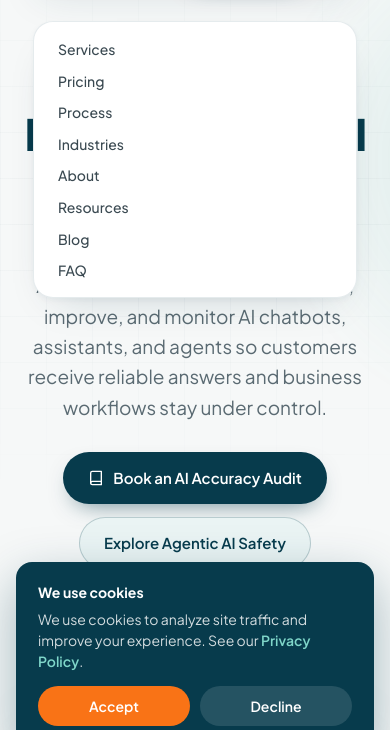
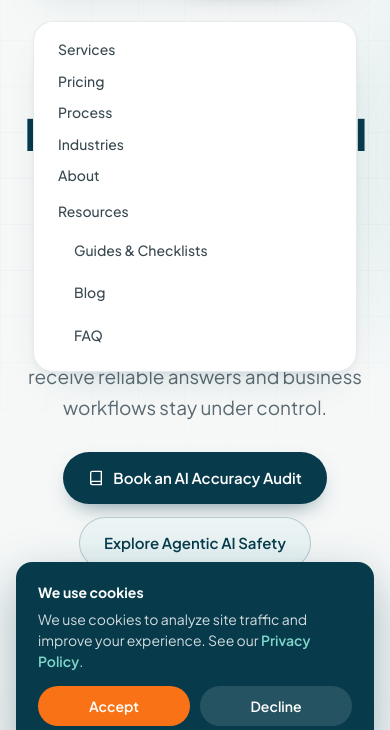
Before and after one commit to saadapex/accurai-website, a website: page src/index.html in a window 390 px wide. Both pictures are taken after a click on the button 341 px from the left and 44 px from the top of the page. Shown: the part 82-812 px from the top of the page. Drawn offline with Linux system fonts and the light colour scheme.

Commit message:
Group Resources, Blog, FAQ under a Resources dropdown (hover/click/keyboard, mobile-friendly, active-state aware) — trims nav to 6 top-level items

```diff
--- a/src/index.html
+++ b/src/index.html
@@ -82,6 +82,21 @@ header{position:sticky;top:0;z-index:100;padding:14px 0 0}
 .nav-links a{font-size:14px;font-weight:500;color:#3a4951;padding:8px 10px;border-radius:var(--pill);transition:.18s}
 .nav-links a:hover{color:var(--navy);background:rgba(7,59,76,.05)}
 .nav-links a.active{color:var(--navy);background:var(--ice)}
+.nav-dd{position:relative}
+.nav-dd-toggle{display:inline-flex;align-items:center;gap:5px;font-size:14px;font-weight:500;color:#3a4951;padding:8px 10px;border-radius:var(--pill);background:none;border:none;cursor:pointer;font-family:var(--font);transition:.18s}
+.nav-dd-toggle:hover,.nav-dd:focus-within .nav-dd-toggle{color:var(--navy);background:rgba(7,59,76,.05)}
+.nav-dd-toggle.active{color:var(--navy);background:var(--ice)}
+.dd-caret{width:13px;height:13px;transition:transform .2s}
+.nav-dd:hover .dd-caret,.nav-dd:focus-within .dd-caret{transform:rotate(180deg)}
+.nav-dd-menu{position:absolute;top:calc(100% + 8px);left:0;min-width:200px;background:var(--panel);border:1px solid var(--line);border-radius:14px;box-shadow:var(--shadow);padding:8px;margin:0;list-style:none;display:flex;flex-direction:column;gap:2px;opacity:0;visibility:hidden;transform:translateY(-6px);transition:opacity .18s,transform .18s,visibility .18s;z-index:100}
+.nav-dd:hover .nav-dd-menu,.nav-dd:focus-within .nav-dd-menu,.nav-dd-menu.open{opacity:1;visibility:visible;transform:translateY(0)}
+.nav-dd-menu a{display:block;padding:9px 12px;border-radius:10px;font-size:14px;color:#3a4951;white-space:nowrap}
+.nav-dd-menu a:hover{background:rgba(7,59,76,.05);color:var(--navy)}
+.nav-dd-menu a.active{background:var(--ice);color:var(--navy)}
+.mobile-open .nav-dd{width:100%}
+.mobile-open .nav-dd-toggle{width:100%;justify-content:space-between}
+.mobile-open .nav-dd-menu{position:static;opacity:1;visibility:visible;transform:none;box-shadow:none;border:none;background:none;padding:2px 0 2px 14px;min-width:0}
+.mobile-open .dd-caret{display:none}
 .nav-cta{display:flex;align-items:center;gap:10px}
 .nav-cta .btn{padding:10px 18px;font-size:14px}
 .hamburger{display:none;background:none;border:none;cursor:pointer;width:40px;height:40px;border-radius:12px;align-items:center;justify-content:center}
@@ -546,9 +561,14 @@ footer>.container{position:relative;z-index:1}
       <li><a href="/process">Process</a></li>
       <li><a href="/industries">Industries</a></li>
       <li><a href="/about">About</a></li>
-      <li><a href="/resources">Resources</a></li>
-      <li><a href="/blog">Blog</a></li>
-      <li><a href="/faq">FAQ</a></li>
+      <li class="nav-dd">
+        <button type="button" class="nav-dd-toggle" aria-expanded="false" aria-haspopup="true">Resources <svg class="dd-caret" viewBox="0 0 24 24" fill="none" stroke="currentColor" stroke-width="2.2"><path d="m6 9 6 6 6-6"/></svg></button>
+        <ul class="nav-dd-menu">
+          <li><a href="/resources">Guides &amp; Checklists</a></li>
+          <li><a href="/blog">Blog</a></li>
+          <li><a href="/faq">FAQ</a></li>
+        </ul>
+      </li>
     </ul>
     <div class="nav-cta">
       <a href="/contact" class="btn btn-primary">Book an Audit</a>
@@ -1225,7 +1245,7 @@ else if(parts[0]==='resources')html=resourcesPage();
  if(!window.__PRERENDER&&window.__gaConsent&&typeof gtag==='function')gtag('event','page_view',{page_title:document.title,page_location:location.href,page_path:location.pathname+location.search});
  app.innerHTML=html; window.scrollTo(0,0);
  document.querySelectorAll('.nav-links a').forEach(a=>{const href=(a.getAttribute('href')||'').replace(/^\//,'');a.classList.toggle('active',(href===''&&parts.length===0)||(href!==''&&parts[0]===href.split('/')[0]));});
- el('#navbar').classList.remove('mobile-open'); el('#hamburger').classList.remove('open');
+ el('#navbar').classList.remove('mobile-open'); el('#hamburger').classList.remove('open'); document.querySelectorAll('.nav-dd-menu.open').forEach(m=>m.classList.remove('open')); const _dd=document.querySelector('.nav-dd-toggle'); if(_dd)_dd.classList.toggle('active',['resources','blog','faq'].includes(parts[0]));
  afterRender();
 }
 
@@ -1302,6 +1322,8 @@ function initToggle(){
 const _prog=document.createElement('div');_prog.id='progress';document.body.appendChild(_prog);
 window.addEventListener('scroll',()=>{const h=document.documentElement;_prog.style.width=(h.scrollTop/((h.scrollHeight-h.clientHeight)||1)*100)+'%';},{passive:true});
 el('#hamburger').addEventListener('click',()=>{el('#navbar').classList.toggle('mobile-open');el('#hamburger').classList.toggle('open');});
+document.querySelectorAll('.nav-dd-toggle').forEach(function(btn){btn.addEventListener('click',function(){var menu=btn.parentElement.querySelector('.nav-dd-menu');var open=menu.classList.toggle('open');btn.setAttribute('aria-expanded',open?'true':'false');});});
+document.addEventListener('click',function(e){if(!(e.target.closest&&e.target.closest('.nav-dd'))){document.querySelectorAll('.nav-dd-menu.open').forEach(function(m){m.classList.remove('open');var t=m.parentElement.querySelector('.nav-dd-toggle');if(t)t.setAttribute('aria-expanded','false');});}});
 el('#yr').textContent=new Date().getFullYear();
 document.addEventListener('click',e=>{
  if(e.defaultPrevented||e.button!==0||e.metaKey||e.ctrlKey||e.shiftKey||e.altKey)return;
```
